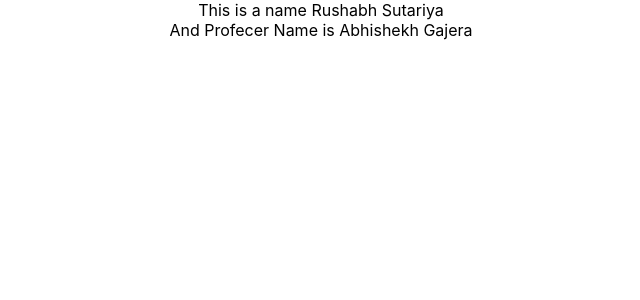
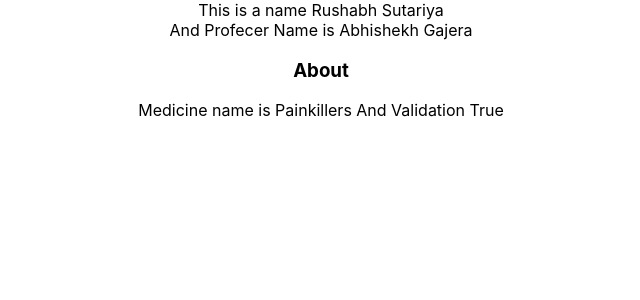
Before and after one commit to rushabh9430/First-react-app, a React (Create React App) app: page / in a window 1280 px wide. Shown: the top 300 px of the page, without its empty margins (319-959 px from the left). Built offline with nearby package versions, Linux system fonts and the light colour scheme.

Commit message:
Add_Access_Boolean_Value

```diff
--- a/src/App.js
+++ b/src/App.js
@@ -1,25 +1,31 @@
-import logo from './logo.svg';
-import './App.css';
+import logo from "./logo.svg";
+import "./App.css";
 //   New Including File ⬇️
-import Header from './Components/header.js'
+import Header from "./Components/header.js";
+//   New Including File ⬇️
+import About from "./Components/about.js";
 
-//  Props Hamesh key and value na format ma j pass thashe !
-//  1st step Component ma props Pass karo and components ma get karo
+// Note  :  Add New components File Is About
 function App() {
-
   const Student = {
-    name : "Rushabh Sutariya",
-    id : 1054
-  }
+    name: "Rushabh Sutariya",
+    id: 1054,
+  };
 
   const Profecer = {
-    name : "Abhishekh Gajera",
-    id : 1
-  }
+    name: "Abhishekh Gajera",
+    id: 1,
+  };
+
+  const Medicine = {
+    name: "Painkillers",
+  };
+  //  How to access boolean value
   return (
     <div className="App">
       {/* Pass velue */}
-      <Header  Student = {Student} Profecer = {Profecer} />
+      <Header Student={Student} Profecer={Profecer} />
+      <About Drug={Medicine} isValid = {true}/>
     </div>
   );
 }
--- /dev/null
+++ b/src/Components/about.js
@@ -0,0 +1,12 @@
+import React from 'react'
+
+const About = (props) => {
+  return (
+    <div>
+      <h3>About</h3>
+      Medicine name is {props.Drug.name} And Validation {props.isValid ? "True" : "False"}
+    </div>
+  )
+}
+
+export default About
```
